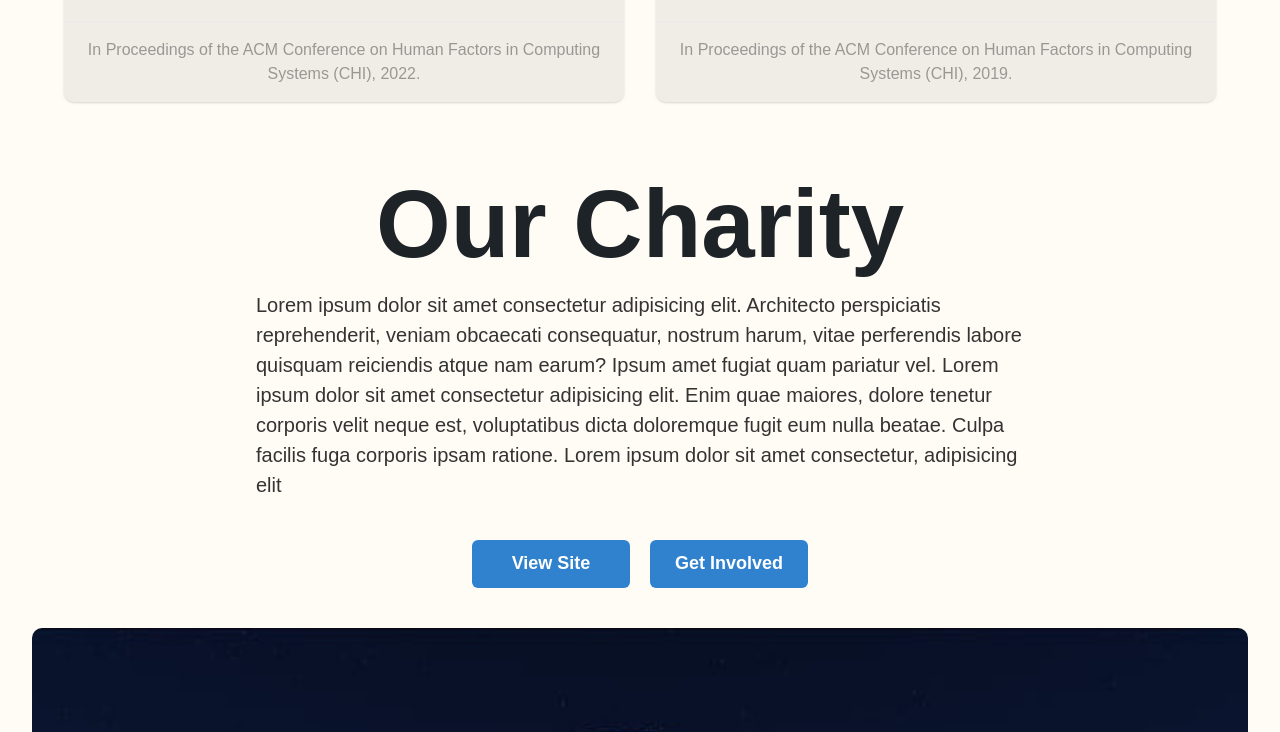
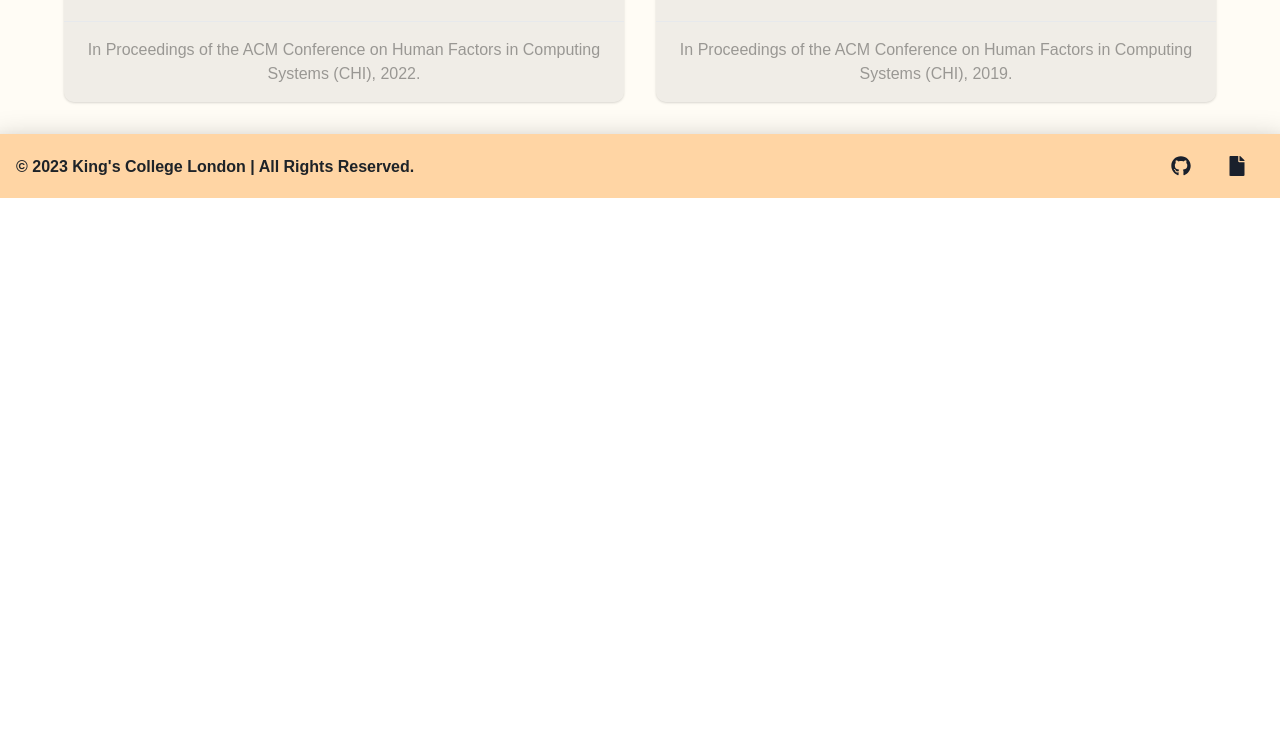
Before and after one commit to JSusak/AACAppSite, a React (Vite) app: page /about in a window 1280 px wide. Shown: the part 5060-5792 px from the top of the page. After the commit the page ends 5258 px from the top, so only its background shows below. Built offline with nearby package versions, Linux system fonts and the light colour scheme.

Commit message:
chore: remove our charity section from about page

```diff
--- a/src/pages/AboutPage/AboutPage.tsx
+++ b/src/pages/AboutPage/AboutPage.tsx
@@ -2,7 +2,6 @@ import { AboutTop } from "./components/AboutTop/AboutTop";
 import { ProjectOverview } from "./components/ProjectOverview/ProjectOverview";
 import { VisionAndValues } from "./components/VisionAndValues/VisionAndValues";
 import { InteractiveSection } from "./components/InteractiveSection/InteractiveSection";
-import { OurCharity } from "./components/OurCharity/OurCharity";
 import { PublicationSection } from "./components/PublicationSection/PublicationSection";
 import { PageTransition } from "../../PageTransition";
 
@@ -23,9 +22,6 @@ export const AboutPage: React.FC = (): JSX.Element => {
 
         {/* Academic Publications section */}
         <PublicationSection />
-
-        {/* Aphasia Reconnectsection */}
-        <OurCharity />
       </PageTransition>
     </>
   );
```
